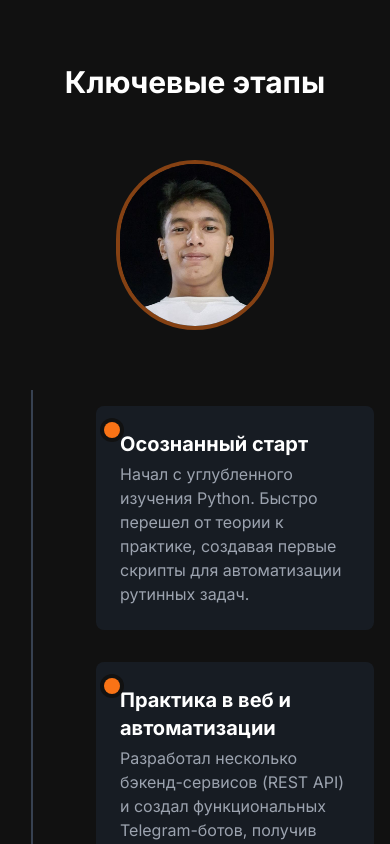
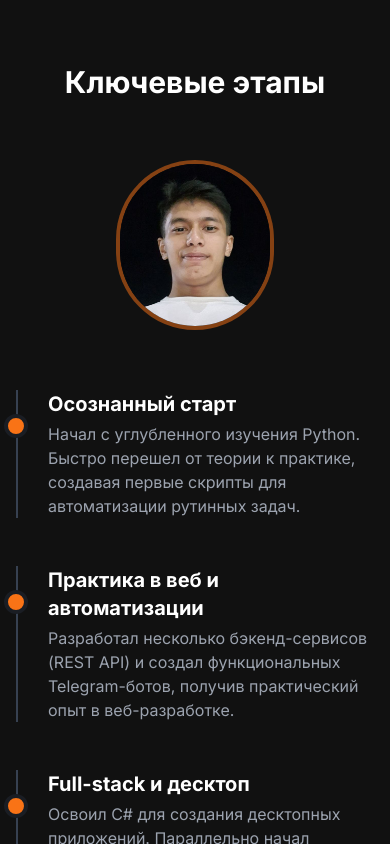
Before and after one commit to rasuljan507/next.js.site, a Next.js app: page /about in a window 390 px wide. Shown: the top 844 px of the page. Built offline with nearby package versions, Linux system fonts and the light colour scheme.

Commit message:
last update 9.0

```diff
--- a/src/app/about/page.tsx
+++ b/src/app/about/page.tsx
@@ -32,11 +32,20 @@ export default function AboutPage() {
           />
         </div>
 
-        {/* --- ОБНОВЛЕННЫЙ БЛОК ТАЙМЛАЙНА --- */}
-        <div className="timeline-container max-w-3xl mx-auto">
+        <div className="timeline-container relative max-w-3xl mx-auto">
+          <div className="timeline-line absolute left-1/2 top-0 h-full w-0.5 bg-gray-700"></div>
+
           {timelineData.map((item, index) => (
-            <div key={index} className="timeline-item">
-              <div className="timeline-content rounded-lg bg-gray-800/50 p-6">
+            <div key={index} className="timeline-item relative mb-12">
+              {/* Точка на линии */}
+              <div className="timeline-dot absolute left-1/2 top-1.5 -ml-3 w-6 h-6 rounded-full bg-orange-500 border-4 border-[#1A1D23]"></div>
+
+              {/* Контент, который меняет положение */}
+              <div
+                className={`timeline-content md:w-5/12
+                  ${index % 2 === 0 ? 'md:ml-auto md:pl-12 text-left' : 'md:mr-auto md:pr-12 text-right'}`
+                }
+              >
                 <h3 className="font-bold text-xl mb-1">{item.title}</h3>
                 <p className="text-gray-400">{item.description}</p>
               </div>
--- a/src/app/globals.css
+++ b/src/app/globals.css
@@ -28,69 +28,30 @@ body {
 }
 
 
+@media (max-width: 768px) {
 
-.timeline-container {
-
-  @apply relative grid grid-cols-1 md:grid-cols-[1fr_auto_1fr] gap-x-12;
-}
-
-
-.timeline-container::before {
-  content: '';
-  @apply absolute top-0 left-1/2 h-full w-0.5 -translate-x-1/2 bg-gray-700 hidden md:block;
+  .timeline-line {
+    display: none;
   }
 
 
   .timeline-item {
-  @apply relative py-4;
+    padding-left: 2rem;
   }
 
 
-.timeline-item::after {
+  .timeline-item::before {
     content: '';
-
-  @apply absolute top-8 w-4 h-4 rounded-full bg-orange-500 ring-4 ring-[#111111] md:left-1/2 md:-ml-[8px];
+    @apply absolute top-0 left-0 h-full w-0.5 bg-gray-700;
   }
 
 
-.timeline-item:nth-child(even) {
-  @apply md:col-start-1 md:text-right;
-}
-
-
-.timeline-item:nth-child(odd) {
-  @apply md:col-start-3 md:text-left;
+  .timeline-dot {
+    @apply left-0 top-6 -ml-3;
   }
 
 
   .timeline-content {
-  @apply p-0;
-}
-
-
-
-@media (max-width: 768px) {
-
-  .timeline-container {
-    @apply grid-cols-[2rem_1fr];
-  }
-
-  .timeline-container::before {
-    @apply block left-4;
-  }
-
-  .timeline-item:nth-child(odd),
-  .timeline-item:nth-child(even) {
-    @apply col-start-2 text-left;
-  }
-
-
-  .timeline-item::after {
-    @apply left-[8px];
-  }
-
-
-  .timeline-content {
-    @apply rounded-lg bg-gray-800/50 p-6;
+    @apply w-full text-left;
   }
 }
```
Lines whose indentation alone changed are shown as unchanged.
